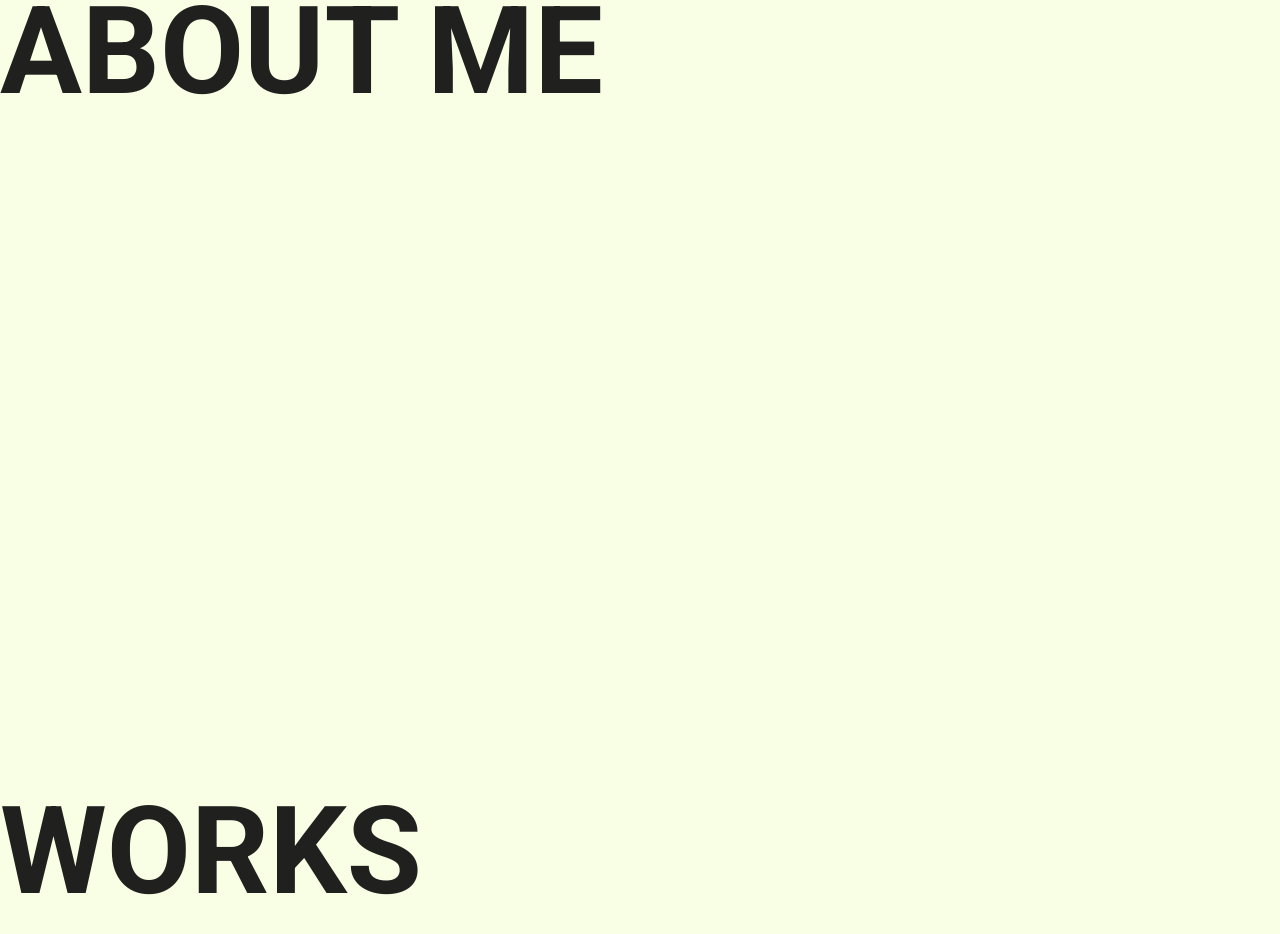
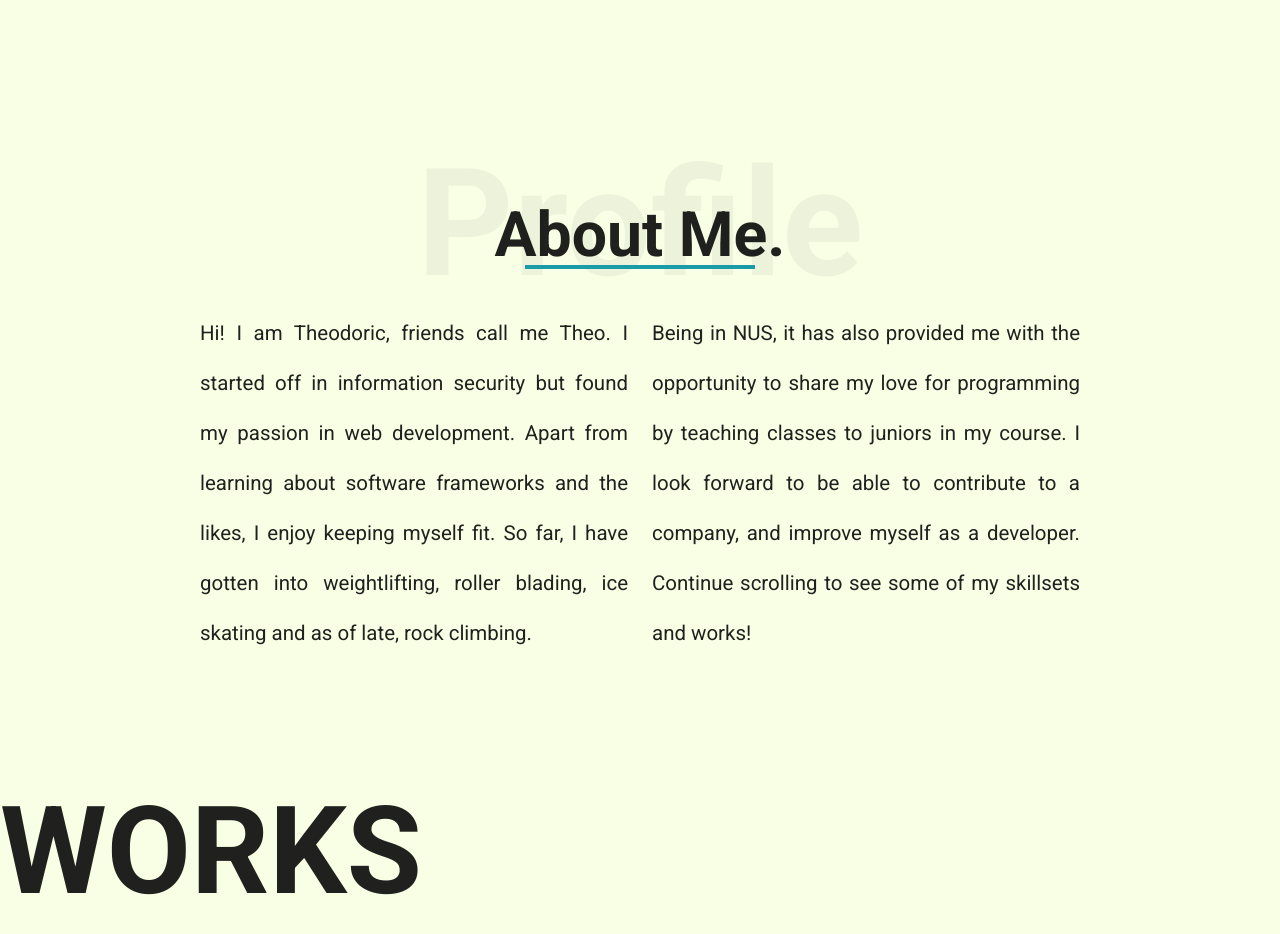
Before and after one commit to theodoriclim/theodoriclim.github.io, a Vue app: page / in a window 1280 px wide. Shown: the part 840-1774 px from the top of the page. Built offline with nearby package versions, Linux system fonts and the light colour scheme.

Commit message:
Update AboutMe

```diff
--- a/src/views/AboutMe.vue
+++ b/src/views/AboutMe.vue
@@ -1,17 +1,62 @@
 <template>
-  <div class="fullscreen">
-    <h1>ABOUT ME</h1>
-  </div>
+  <v-layout justify-center class="fullscreen">
+    <v-container>
+      <title-text
+        class="mb-12"
+        justify="center"
+        main="About Me."
+        secondary="Profile"
+        divider-color="var(--app-blue)"
+        divider-width="5.75rem"
+      />
+      <v-row>
+        <v-col col="1" class="profile-text">
+          Hi! I am Theodoric, friends call me Theo. I started off in information
+          security but found my passion in web development. Apart from learning
+          about software frameworks and the likes, I enjoy keeping myself fit.
+          So far, I have gotten into weightlifting, roller blading, ice skating
+          and as of late, rock climbing.
+        </v-col>
+        <v-col col="1" class="profile-text">
+          Being in NUS, it has also provided me with the opportunity to share my
+          love for programming by teaching classes to juniors in my course. I
+          look forward to be able to contribute to a company, and improve myself
+          as a developer. Continue scrolling to see some of my skillsets and
+          works!
+        </v-col>
+      </v-row>
+    </v-container>
+  </v-layout>
 </template>
 
-<script>
-export default {
-  name: "AboutMe",
-};
+<script lang="ts">
+import { Component, Vue } from "vue-property-decorator";
+
+import TitleText from "../components/TitleText.vue";
+
+@Component({
+  components: {
+    TitleText,
+  },
+})
+export default class AboutMe extends Vue {}
 </script>
 
 <style scoped>
 .fullscreen {
   background-color: var(--app-white);
 }
+
+@media (min-width: 1264px) {
+  .fullscreen > .container {
+    padding-top: 30vh;
+    margin: 0 5rem;
+  }
+
+  .profile-text {
+    font-size: var(--font-size-nine);
+    line-height: 1.25rem;
+    text-align: justify;
+  }
+}
 </style>
```
